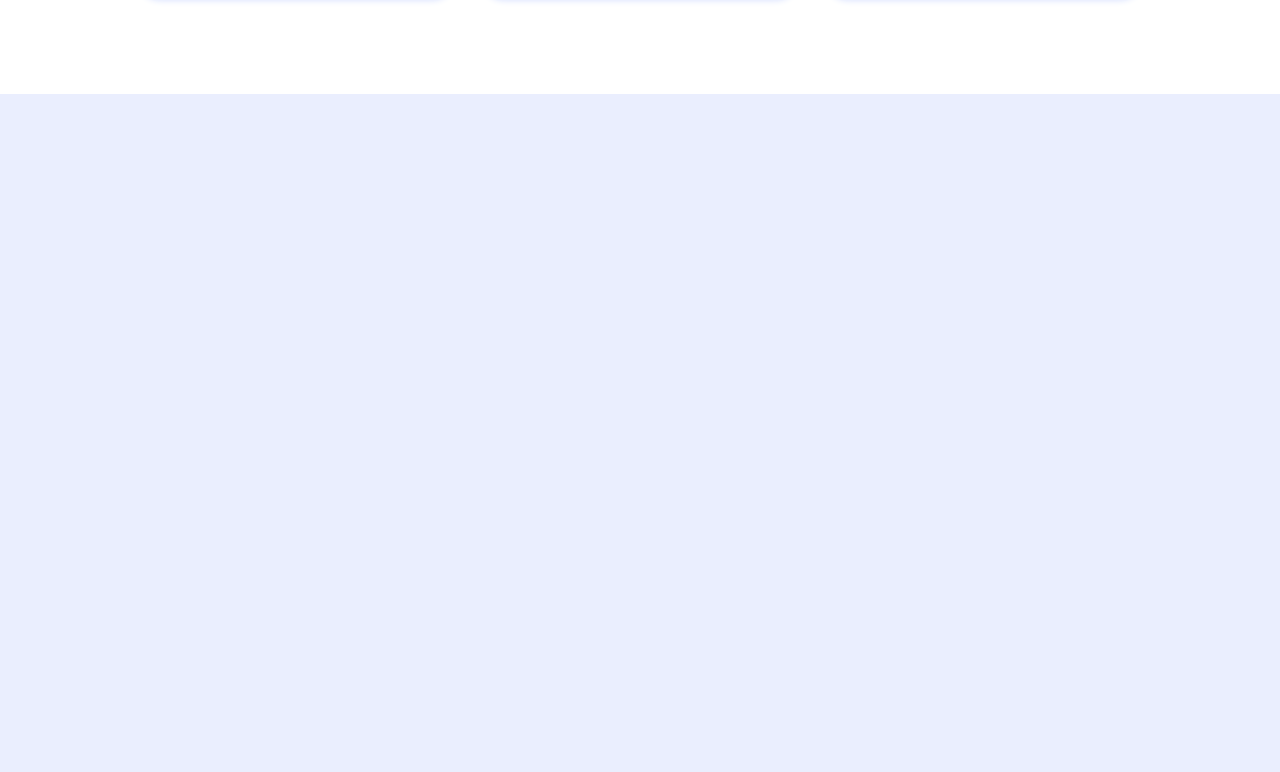
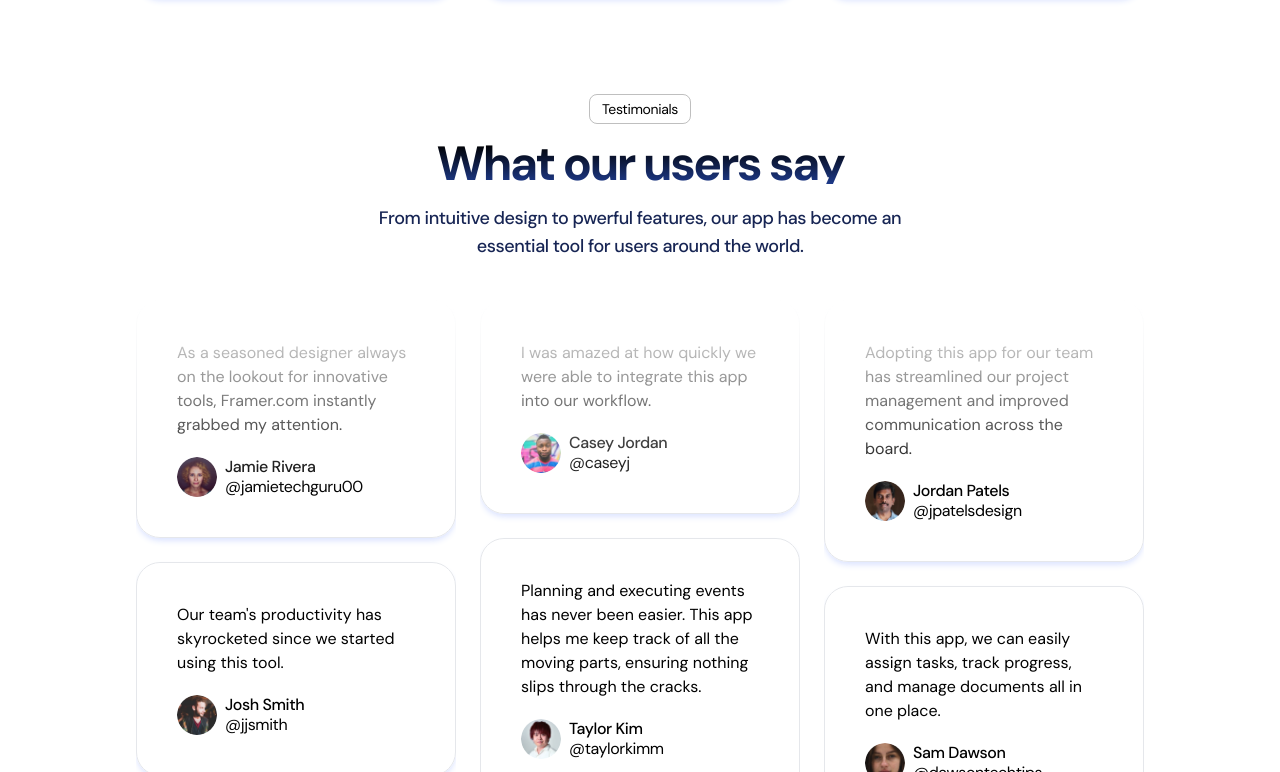
Before and after one commit to Shazzad998/saas-landing-page, a Next.js app: page / in a window 1280 px wide. Shown: the part 3048-3820 px from the top of the page. Before the commit the page ends 3142 px from the top, so only its background shows below. Built offline with nearby package versions, Linux system fonts and the light colour scheme.

Commit message:
testimonials section

```diff
--- a/src/app/page.tsx
+++ b/src/app/page.tsx
@@ -3,6 +3,7 @@ import { Hero } from "@/sections/Hero";
 import { LogoTicker } from "@/sections/LogoTicker";
 import { Pricing } from "@/sections/Pricing";
 import { ProductShowcase } from "@/sections/ProductShowcase";
+import { Testimonials } from "@/sections/Testimonials";
 
 export default function Home() {
   return (
@@ -12,6 +13,7 @@ export default function Home() {
       <LogoTicker />
       <ProductShowcase/>
       <Pricing/>
+      <Testimonials/>
     </>
   );
 }
--- a/src/sections/Testimonials.tsx
+++ b/src/sections/Testimonials.tsx
@@ -7,6 +7,8 @@ import avatar6 from "@/assets/avatar-6.png";
 import avatar7 from "@/assets/avatar-7.png";
 import avatar8 from "@/assets/avatar-8.png";
 import avatar9 from "@/assets/avatar-9.png";
+import Image from "next/image";
+import { twMerge } from "tailwind-merge";
 
 const testimonials = [
   {
@@ -65,6 +67,59 @@ const testimonials = [
   },
 ];
 
+const firstColumn = testimonials.slice(0, 3);
+const secondColumn = testimonials.slice(3, 6);
+const thirdColumn = testimonials.slice(6, 9);
+
+const TestimonialColumn = (props: { className?: string;  testimonials: typeof testimonials }) => {
+  return (
+    <div className={twMerge("mt-10 flex flex-col gap-6 [mask-image:linear-gradient(to_bottom,transparent,black_25%,black_75%,transparent)]", props.className)}>
+      {props.testimonials.map(({ text, imageSrc, name, username }) => (
+        <div className="w-full max-w-xs rounded-3xl border border-gray-200 p-10 shadow-md shadow-indigo-100">
+          <div>{text}</div>
+          <div className="mt-5 flex items-center gap-2">
+            <Image
+              src={imageSrc}
+              alt={name}
+              width={40}
+              height={40}
+              className="h-10 w-10 rounded-full"
+            />
+            <div className="flex flex-col">
+              <div className="font-medium leading-5 tracking-tight">{name}</div>
+              <div className="leading-5 tracking-tight">{username}</div>
+            </div>
+          </div>
+        </div>
+      ))}
+    </div>
+  );
+};
+
 export const Testimonials = () => {
-  return null;
+  return (
+    <section className="bg-white">
+      <div className="container">
+        <div className="mx-auto max-w-xl">
+          <div className="flex justify-center">
+            <div className="inline-flex rounded-lg border border-black/25 px-3 py-1 text-sm tracking-tight">
+              Testimonials
+            </div>
+          </div>
+          <h2 className="mt-5 bg-gradient-to-b from-black to-blue-900 bg-clip-text text-center text-3xl font-bold tracking-tighter text-transparent md:text-5xl md:leading-10">
+            What our users say
+          </h2>
+          <p className="mt-5 text-center text-lg font-medium leading-7 tracking-tight text-blue-950">
+            From intuitive design to pwerful features, our app has become an
+            essential tool for users around the world.
+          </p>
+        </div>
+        <div className="flex justify-center gap-6">
+          <TestimonialColumn testimonials={firstColumn} />
+          <TestimonialColumn testimonials={secondColumn} className="hidden md:flex" />
+          <TestimonialColumn testimonials={thirdColumn} className=" hidden lg:flex" />
+        </div>
+      </div>
+    </section>
+  );
 };
```
